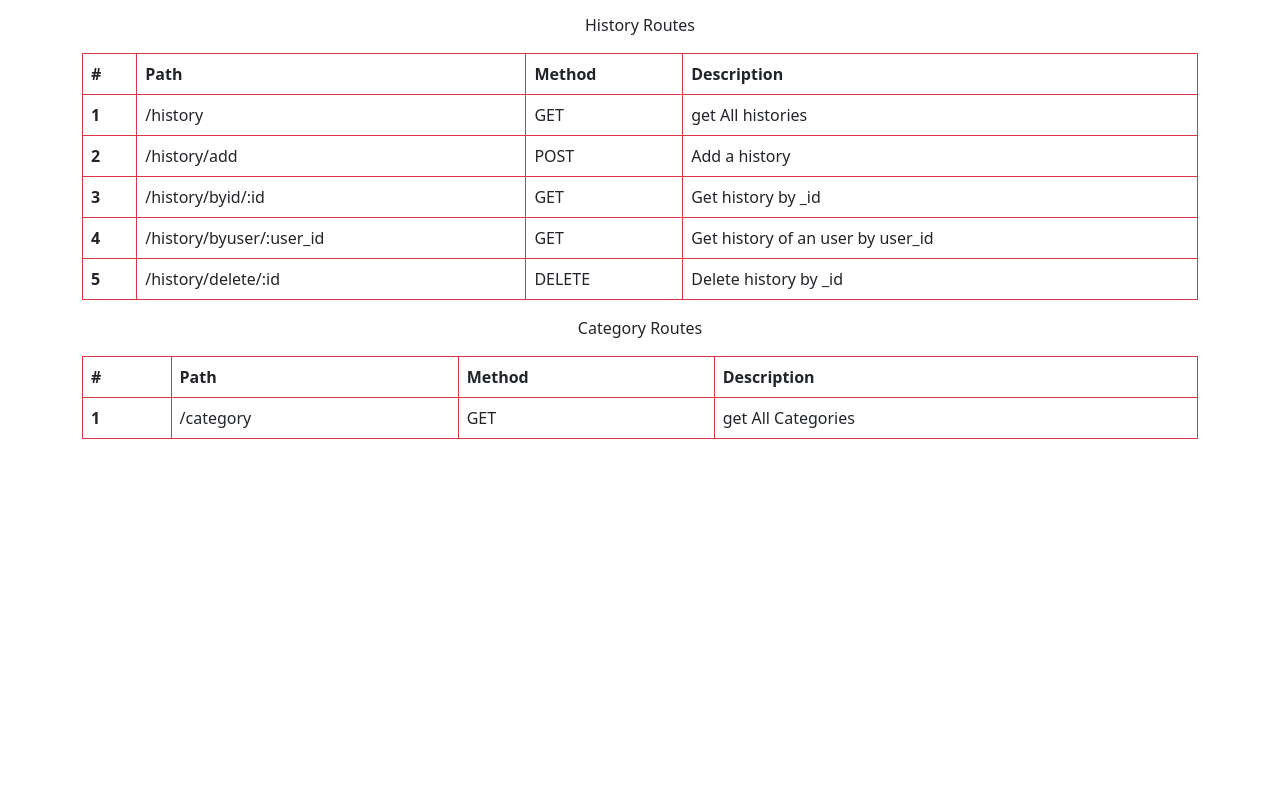
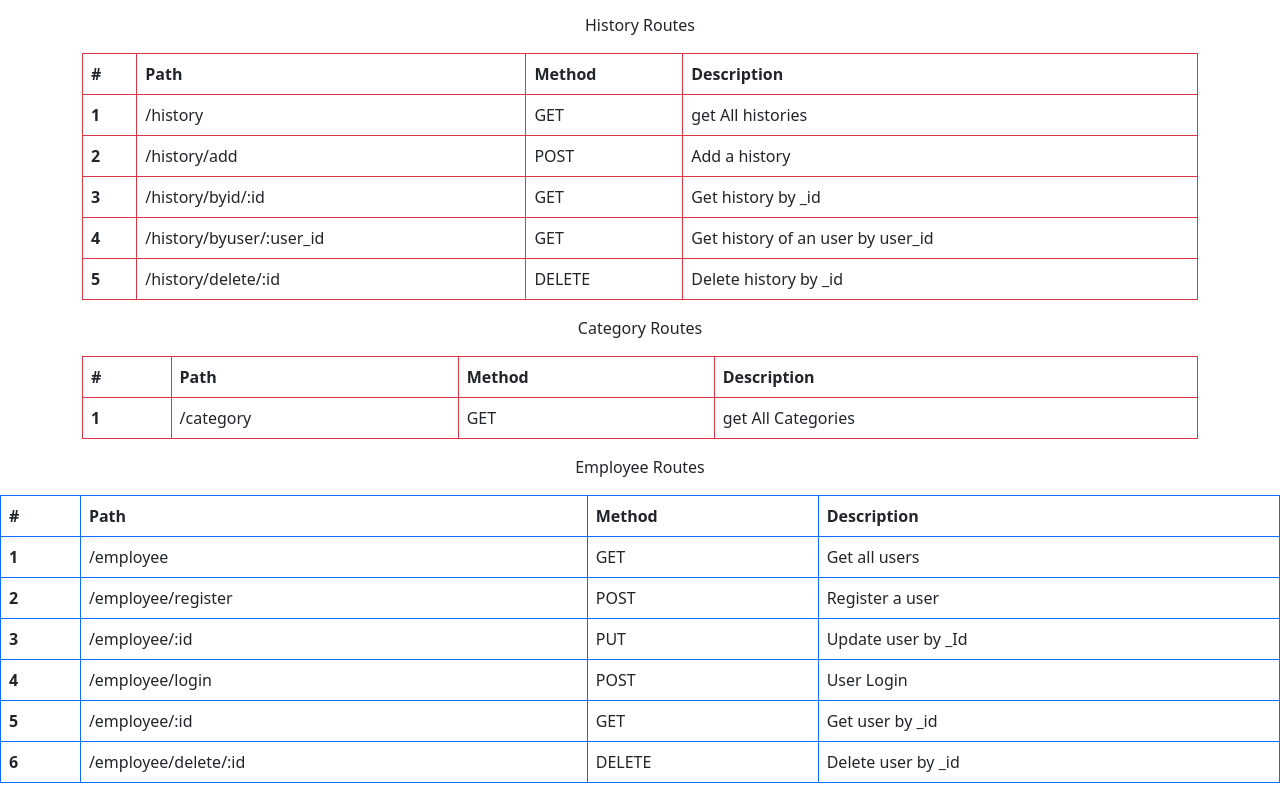
Before and after one commit to yashodhagodage/MathsBuddy-Backnend, a website: page views/index.html in a window 1280 px wide. Shown: the part 1496-2295 px from the top of the page. Before the commit the page ends 1951 px from the top, so only its background shows below. Drawn offline with nearby package versions, Linux system fonts and the light colour scheme.

Commit message:
Adding Employee routes to View

```diff
--- a/views/index.html
+++ b/views/index.html
@@ -340,6 +340,65 @@
 
 </div>
 
+    <div class="user-routes .table-responsive">
+        <div class="sub-heading "><p>Employee Routes</p></div>
+        <table class="table table-bordered border-primary">
+            <thead>
+                <tr>
+                  <th scope="col">#</th>
+                  <th scope="col">Path</th>
+                  <th scope="col">Method</th>
+                  <th scope="col">Description</th>
+                </tr>
+              </thead>
+              <tbody>
+                <tr>
+                  <th scope="row">1</th>
+                  <td>/employee</td>
+                  <td>GET</td>
+                  <td>Get all users</td>
+
+                </tr>
+                <tr>
+                    <th scope="row">2</th>
+                    <td>/employee/register</td>
+                    <td>POST</td>
+                    <td> Register a user</td>
+
+                  </tr>
+                  <tr>
+                    <th scope="row">3</th>
+                    <td>/employee/:id</td>
+                    <td>PUT</td>
+                    <td>Update user by _Id</td>
+
+                  </tr>
+                  <tr>
+                    <th scope="row">4</th>
+                    <td>/employee/login</td>
+                    <td>POST</td>
+                    <td>User Login</td>
+
+                  </tr>
+                  <tr>
+                    <th scope="row">5</th>
+                    <td>/employee/:id</td>
+                    <td>GET</td>
+                    <td>Get user by _id</td>
+
+                  </tr>
+                  <tr>
+                    <th scope="row">6</th>
+                    <td>/employee/delete/:id</td>
+                    <td>DELETE</td>
+                    <td>Delete user by _id</td>
+
+                  </tr>
+
+              </tbody>
+          </table>
+    </div>
+
 <script src="https://cdn.jsdelivr.net/npm/bootstrap@5.0.2/dist/js/bootstrap.bundle.min.js" integrity="sha384-MrcW6ZMFYlzcLA8Nl+NtUVF0sA7MsXsP1UyJoMp4YLEuNSfAP+JcXn/tWtIaxVXM" crossorigin="anonymous"></script>
 
 </body>
```
